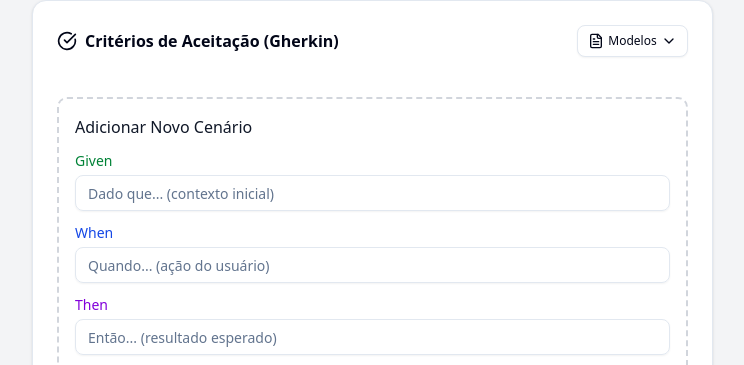
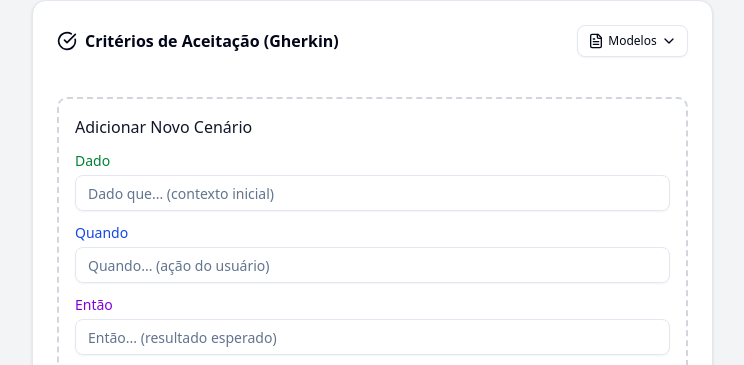
Before and after one commit to luizalbertobm/agile, a React (Vite) app: page / in a window 1280 px wide. Shown: the part 767-1132 px from the top of the page, without its empty margins (16-760 px from the left). Built offline with nearby package versions, Linux system fonts and the light colour scheme.

Commit message:
i18n gherkin labels in acceptance criteria

```diff
--- a/src/components/UserStory/UserStoryBuilder.jsx
+++ b/src/components/UserStory/UserStoryBuilder.jsx
@@ -641,7 +641,7 @@ function AcceptanceCriteriaSection({
                     <div className="space-y-3">
                         <div>
                             <Label className="block text-sm font-medium mb-1 text-green-700 dark:text-green-400">
-                                Given
+                                {t('userStory.acceptanceCriteria.givenLabel')}
                             </Label>
                             <Input
                                 placeholder={t('userStory.acceptanceCriteria.givenPlaceholder')}
@@ -651,7 +651,7 @@ function AcceptanceCriteriaSection({
                         </div>
                         <div>
                             <Label className="block text-sm font-medium mb-1 text-blue-700 dark:text-blue-400">
-                                When
+                                {t('userStory.acceptanceCriteria.whenLabel')}
                             </Label>
                             <Input
                                 placeholder={t('userStory.acceptanceCriteria.whenPlaceholder')}
@@ -661,7 +661,7 @@ function AcceptanceCriteriaSection({
                         </div>
                         <div>
                             <Label className="block text-sm font-medium mb-1 text-purple-700 dark:text-purple-400">
-                                Then
+                                {t('userStory.acceptanceCriteria.thenLabel')}
                             </Label>
                             <Input
                                 placeholder={t('userStory.acceptanceCriteria.thenPlaceholder')}
@@ -700,7 +700,7 @@ function AcceptanceCriteriaSection({
                             {/* Given */}
                             <div>
                                 <Label className="block text-sm font-medium mb-1 text-green-700 dark:text-green-400">
-                                    Given
+                                    {t('userStory.acceptanceCriteria.givenLabel')}
                                 </Label>
                                 <Input
                                     placeholder={t('userStory.acceptanceCriteria.givenPlaceholder')}
@@ -712,7 +712,7 @@ function AcceptanceCriteriaSection({
                             {/* When */}
                             <div>
                                 <Label className="block text-sm font-medium mb-1 text-blue-700 dark:text-blue-400">
-                                    When
+                                    {t('userStory.acceptanceCriteria.whenLabel')}
                                 </Label>
                                 <Input
                                     placeholder={t('userStory.acceptanceCriteria.whenPlaceholder')}
@@ -724,7 +724,7 @@ function AcceptanceCriteriaSection({
                             {/* Then */}
                             <div>
                                 <Label className="block text-sm font-medium mb-1 text-purple-700 dark:text-purple-400">
-                                    Then
+                                    {t('userStory.acceptanceCriteria.thenLabel')}
                                 </Label>
                                 <Input
                                     placeholder={t('userStory.acceptanceCriteria.thenPlaceholder')}
@@ -737,7 +737,7 @@ function AcceptanceCriteriaSection({
                             {scenario.and && scenario.and.length > 0 && (
                                 <div>
                                     <Label className="block text-sm font-medium mb-1 text-orange-700 dark:text-orange-400">
-                                        And
+                                        {t('userStory.acceptanceCriteria.andLabel')}
                                     </Label>
                                     {scenario.and.map((andCondition, andIndex) => (
                                         <div key={andIndex} className="flex gap-2 mb-2">
--- a/src/i18n/locales/en.json
+++ b/src/i18n/locales/en.json
@@ -76,6 +76,10 @@
       "addNew": "Add New Scenario",
       "addScenario": "Add Scenario",
       "addAnd": "Add And condition",
+      "givenLabel": "Given",
+      "whenLabel": "When",
+      "thenLabel": "Then",
+      "andLabel": "And",
       "givenPlaceholder": "Given that... (initial context)",
       "whenPlaceholder": "When... (user action)",
       "thenPlaceholder": "Then... (expected result)",
--- a/src/i18n/locales/pt.json
+++ b/src/i18n/locales/pt.json
@@ -76,6 +76,10 @@
       "addNew": "Adicionar Novo Cenário",
       "addScenario": "Adicionar Cenário",
       "addAnd": "Adicionar condição And",
+      "givenLabel": "Dado",
+      "whenLabel": "Quando",
+      "thenLabel": "Então",
+      "andLabel": "E",
       "givenPlaceholder": "Dado que... (contexto inicial)",
       "whenPlaceholder": "Quando... (ação do usuário)",
       "thenPlaceholder": "Então... (resultado esperado)",
```
